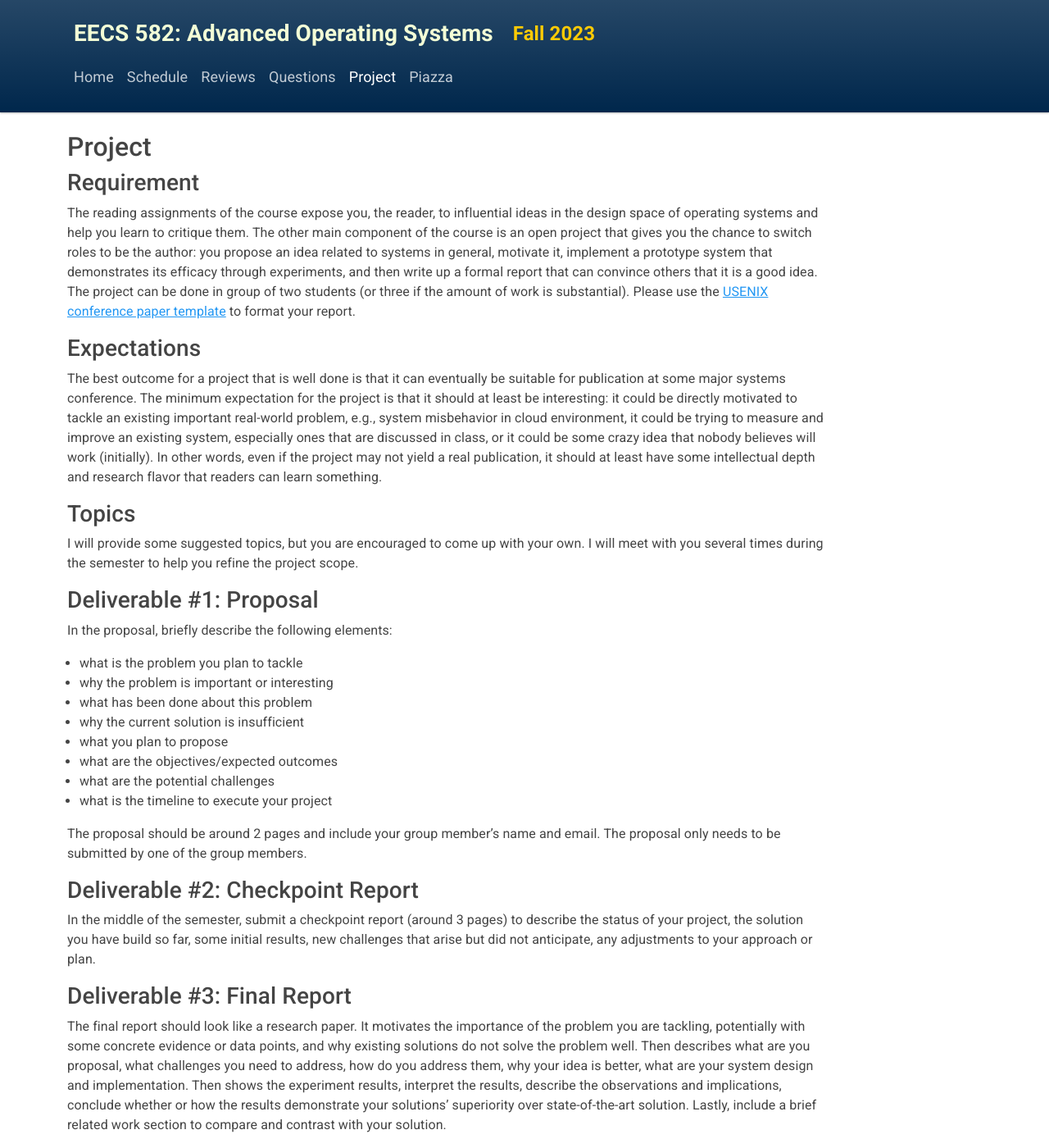
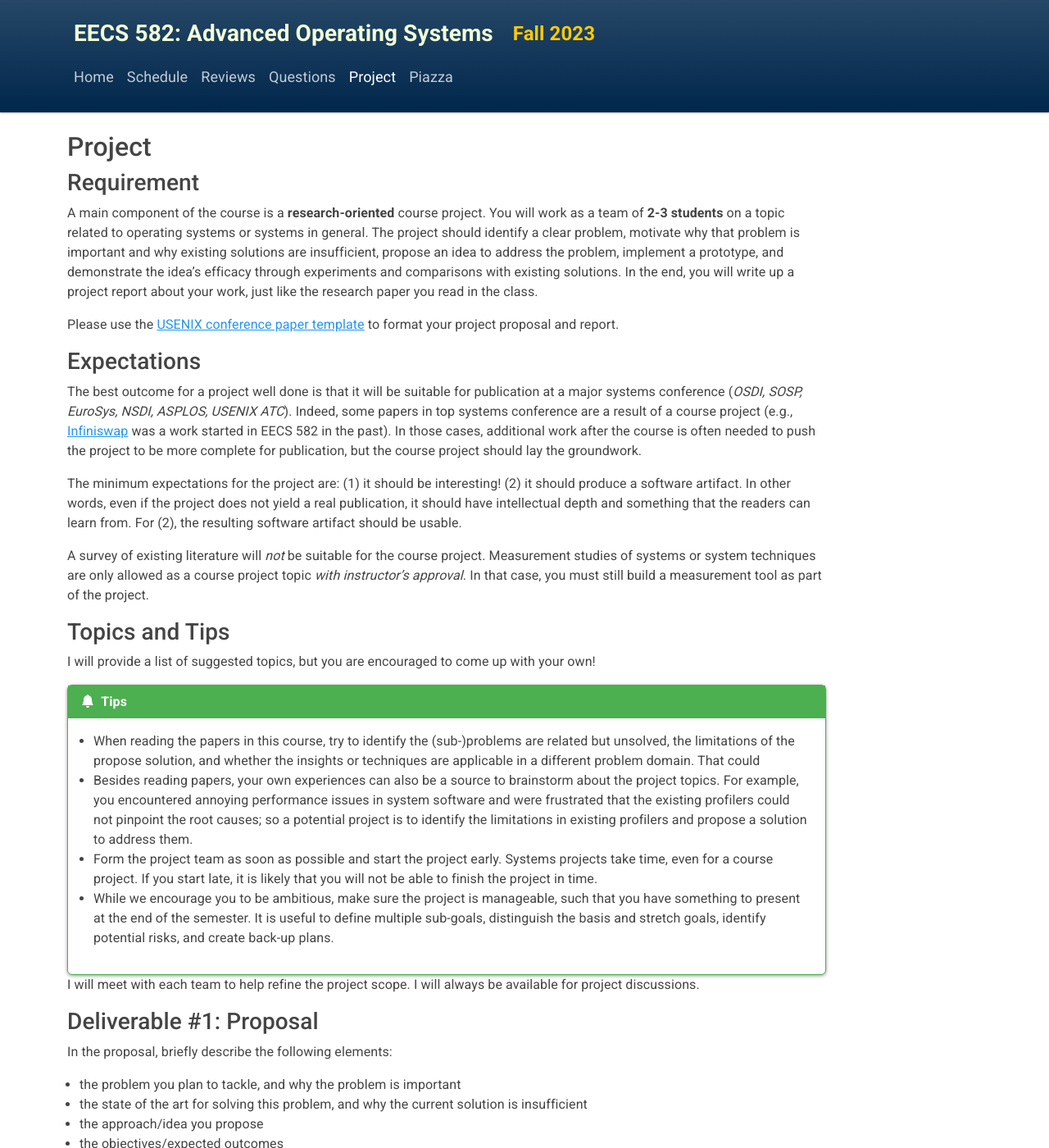
Before and after one commit to eecs582/eecs582.github.io, a Jekyll site: the page built from project.md, in a window 1280 px wide and 1400 px high. Shown: the whole window at 82% size. Built offline with Jekyll 4.4.1, drawn with Linux system fonts in a browser that asks for light colours; some of the changed text lies outside the part shown.

Commit message:
update project pages

```diff
--- a/project.md
+++ b/project.md
@@ -5,74 +5,128 @@ layout: default
 ## Project
 
 ### Requirement
-The reading assignments of the course expose you, the reader, to
-influential ideas in the design space of operating systems and help you learn
-to critique them. The other main component of the course is an open project that
-gives you the chance to switch roles to be the author: you propose an
-idea related to systems in general, motivate it, implement a prototype system that
-demonstrates its efficacy through experiments, and then write up a formal report
-that can convince others that it is a good idea. The project can be done in group
-of two students (or three if the amount of work is substantial). Please use
-the [USENIX conference paper template](https://www.usenix.org/conferences/author-resources/paper-templates)
-to format your report.
+
+A main component of the course is a **research-oriented** course project. You
+will work as a team of **2-3 students** on a topic related to operating systems
+or systems in general. The project should identify a clear problem, motivate
+why that problem is important and why existing solutions are insufficient,
+propose an idea to address the problem, implement a prototype, and demonstrate
+the idea's efficacy through experiments and comparisons with existing
+solutions. In the end, you will write up a project report about your work, just
+like the research paper you read in the class.
+
+Please use the [USENIX conference paper
+template](https://www.usenix.org/conferences/author-resources/paper-templates)
+to format your project proposal and report.
 
 ### Expectations
-The best outcome for a project that is well done is that it can eventually be
-suitable for publication at some major systems conference. The minimum expectation
-for the project is that it should at least be interesting: it could be directly
-motivated to tackle an existing important real-world problem, e.g., system
-misbehavior in cloud environment, it could be trying to measure and improve
-an existing system, especially ones that are discussed in class, or it
-could be some crazy idea that nobody believes will work (initially). In other
-words, even if the project may not yield a real publication, it should at least
-have some intellectual depth and research flavor that readers can learn something.
 
-### Topics
-I will provide some suggested topics, but you are encouraged to come up with
-your own. I will meet with you several times during the semester to help you
-refine the project scope.
+The best outcome for a project well done is that it will be suitable for
+publication at a major systems conference (*OSDI, SOSP, EuroSys, NSDI, ASPLOS,
+USENIX ATC*). Indeed, some papers in top systems conference are a result of
+a course project (e.g., [Infiniswap](https://www.usenix.org/conference/nsdi17/technical-sessions/presentation/gu) was
+a work started in EECS 582 in the past). In those cases, additional work after
+the course is often needed to push the project to be more complete for
+publication, but the course project should lay the groundwork.
+
+The minimum expectations for the project are: (1) it should be interesting! (2)
+it should produce a software artifact. In other words, even if the project does
+not yield a real publication, it should have intellectual depth and something
+that the readers can learn from. For (2), the resulting software artifact
+should be usable.
+
+A survey of existing literature will *not* be suitable for the course project.
+Measurement studies of systems or system techniques are only allowed as a
+course project topic *with instructor's approval*. In that case, you must still
+build a measurement tool as part of the project.
+
+### Topics and Tips
+
+I will provide a list of suggested topics, but you are encouraged to come up
+with your own!
+
+<div class="card border-success">
+  <div class="card-header bg-success text-white">
+    <span class="bi bi-bell-fill"></span>&nbsp;&nbsp;<strong>Tips</strong>
+  </div>
+  <div class="card-body">
+  <ul>
+    <li>When reading the papers in this course, try to identify the (sub-)problems are
+    related but unsolved, the limitations of the propose solution, and whether the
+    insights or techniques are applicable in a different problem domain. That could</li>
+    <li>Besides reading papers, your own experiences can also be a source to
+    brainstorm about the project topics. For example, you encountered annoying
+    performance issues in system software and were frustrated that the existing
+    profilers could not pinpoint the root causes; so a potential project is to
+    identify the limitations in existing profilers and propose a solution to
+    address them.</li>
+    <li>Form the project team as soon as possible and start the project early. Systems
+    projects take time, even for a course project. If you start late, it is likely
+    that you will not be able to finish the project in time.</li>
+    <li>While we encourage you to be ambitious, make sure the project
+    is manageable, such that you have something to present at the end of the semester.
+    It is useful to define multiple sub-goals, distinguish the basis and stretch goals,
+    identify potential risks, and create back-up plans.
+    </li>
+  </ul>
+</div>
+</div>
+
+I will meet with each team to help refine the project scope. I will always be
+available for project discussions.
 
 ### Deliverable #1: Proposal
 In the proposal, briefly describe the following elements:
 
-* what is the problem you plan to tackle
-* why the problem is important or interesting
-* what has been done about this problem
-* why the current solution is insufficient
-* what you plan to propose
-* what are the objectives/expected outcomes
-* what are the potential challenges
-* what is the timeline to execute your project
+* the problem you plan to tackle, and why the problem is important
+* the state of the art for solving this problem, and why the current solution is insufficient
+* the approach/idea you propose
+* the objectives/expected outcomes
+* the potential challenges
+* the timeline and milestones
+* division of work among the team members
+* a list of related work that you plan to read
 
 The proposal should be around 2 pages and include your group member's name and email.
 The proposal only needs to be submitted by one of the group members.
 
-### Deliverable #2: Checkpoint Report
-In the middle of the semester, submit a checkpoint report (around 3 pages)
-to describe the status of your project, the solution you have build so far,
-some initial results, new challenges that arise but did not anticipate,
-any adjustments to your approach or plan.
+### Deliverable #2: Checkpoint 1 Report
 
-### Deliverable #3: Final Report
+Submit a checkpoint report (around 3 pages) to describe the status of your
+project, the solution you have build so far, some initial results, new
+challenges that arise, any adjustments to your approach.
+
+### Deliverable #3: Checkpoint 2 Report
+
+The second checkpoint report is closer to the final report. It should include all
+the progress you have made so far (including content from the first checkpoint
+report), and highlight the new results since the previous checkpoint, and the
+remaining tasks and timeline for completing the project.
+
+### Deliverable #4: Final Report
+
 The final report should look like a research paper. It motivates the importance
-of the problem you are tackling, potentially with some concrete evidence or data
-points, and why existing solutions do not solve the problem well. Then describes
-what are you proposal, what challenges you need to address, how do you address
+of the problem with concrete evidence or data points.  It explains why existing
+solutions do not solve the problem well. Then it describes the insights and
+ideas of your work, the challenges you need to address, how did you address
 them, why your idea is better, what are your system design and implementation.
 Then shows the experiment results, interpret the results, describe the
 observations and implications, conclude whether or how the results demonstrate
-your solutions' superiority over state-of-the-art solution. Lastly, include
-a brief related work section to compare and contrast with your solution.
+your solutions' superiority over state-of-the-art solution. Lastly, include a
+related work section to compare and contrast with your solution.
 
-There are no hard restrictions on the page limit on the final report because papers
-do not need to be long to be good. But your final report must comprehensively
+There are no hard restrictions on the page limit on the final report, **because papers
+do not need to be long to be good**. But your final report must comprehensively
 cover all the points mentioned above. The rule of thumbs is that when it does so,
 the report is around 6 to 10 pages.
 
-### Deliverable #4: In-Class Presentation
-Each project team will be given a slot to do a presentation in class to show
-the cool ideas and results to other students. A live demo of the system
-you developed would be a nice element of the presentation.
+### Deliverable #5: Presentation/Poster
 
-### Deliverable #5: Source Code
-You will be required to turn in your source code and any documentation for grading.
+Each project team will be given a slot to do a presentation in class to
+showcase your ideas and results to others. A live demo of the system you
+developed would be a nice element of the presentation. We might host a poster
+session in Tishman Hall if conditions allow.
+
+### Deliverable #6: Source Code
+You will be required to turn in your source code along with instructions (documentation) and
+scripts for grading. The software artifact should be runnable by the TA and instructor.
```
Also changed, not shown: reviews.md (+1 -1 lines).
